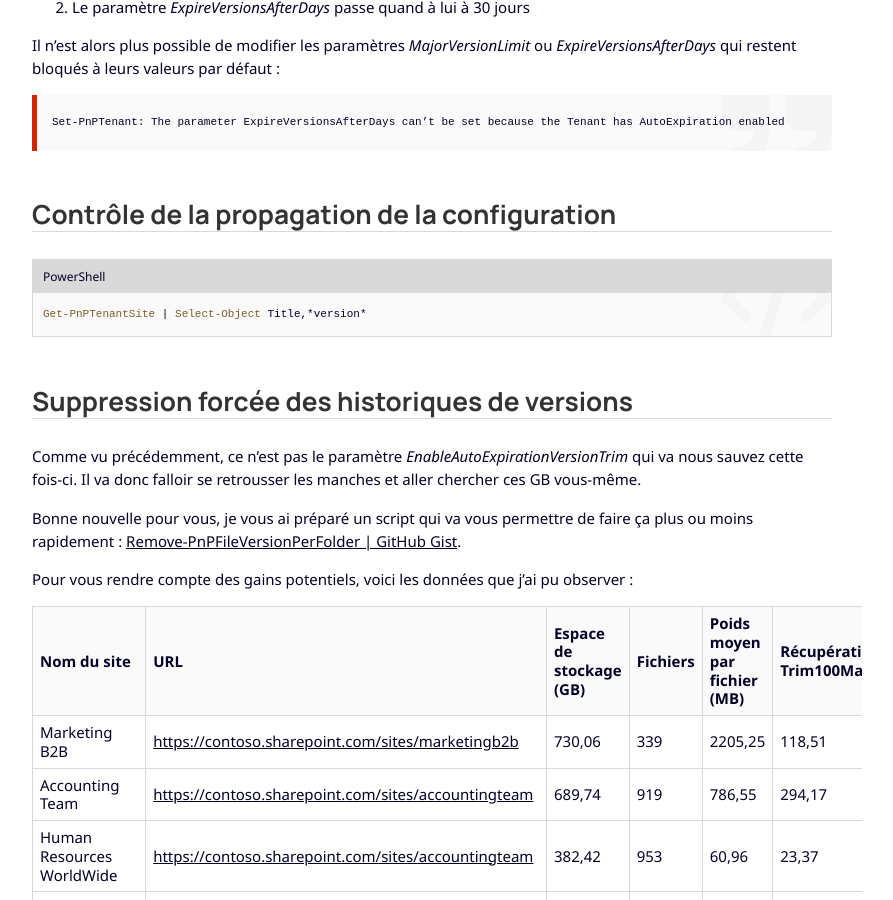
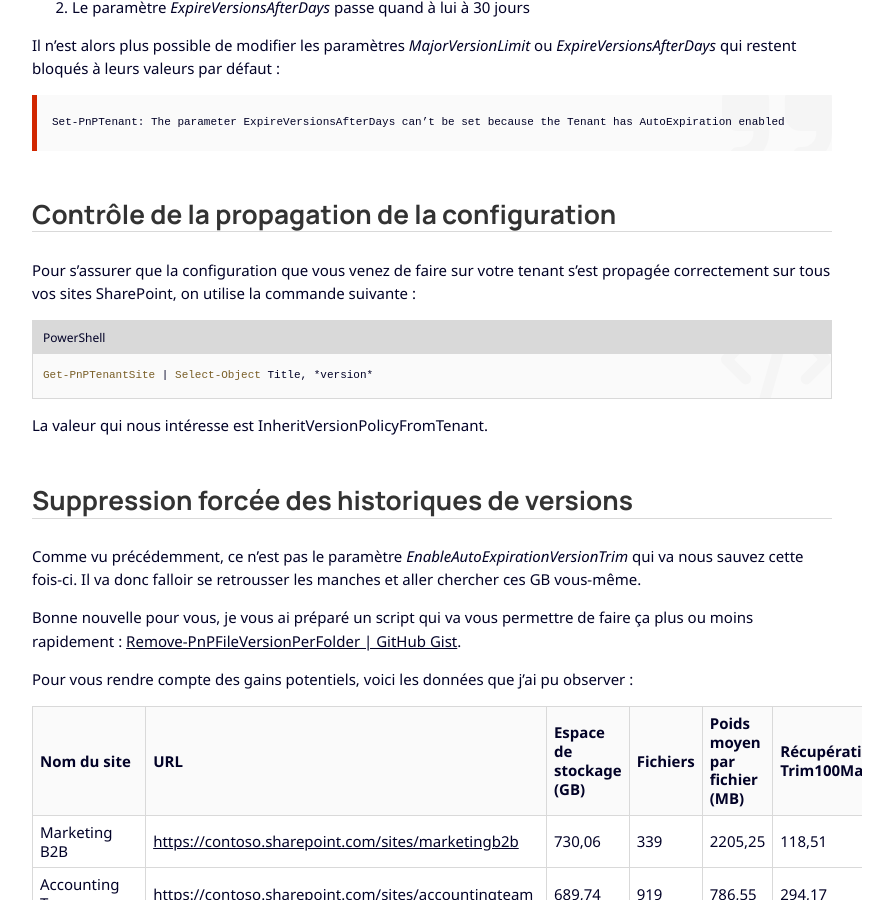
Before and after one commit to leobouard/leobouard.github.io, a Jekyll site: the page built from _posts/2024-07-11-le-versioning-sur-sharepoint.md, in a window 1280 px wide and 900 px high, scrolled down 2676 px. Shown: the whole window, without its empty margins (208-1101 px from the left). Built offline with Jekyll 4.4.1, drawn with Linux system fonts in a browser that asks for light colours; nearby versions of some CDN libraries; some web fonts are replaced.

Commit message:
Update 2024-07-11-le-versioning-sur-sharepoint.md

````diff
--- a/_posts/2024-07-11-le-versioning-sur-sharepoint.md
+++ b/_posts/2024-07-11-le-versioning-sur-sharepoint.md
@@ -99,9 +99,13 @@ Il n'est alors plus possible de modifier les paramètres *MajorVersionLimit* ou
 
 ## Contrôle de la propagation de la configuration
 
+Pour s'assurer que la configuration que vous venez de faire sur votre tenant s'est propagée correctement sur tous vos sites SharePoint, on utilise la commande suivante :
+
 ```powershell
-Get-PnPTenantSite | Select-Object Title,*version*
+Get-PnPTenantSite | Select-Object Title, *version*
 ```
+
+La valeur qui nous intéresse est InheritVersionPolicyFromTenant.
 
 ## Suppression forcée des historiques de versions
 
````
